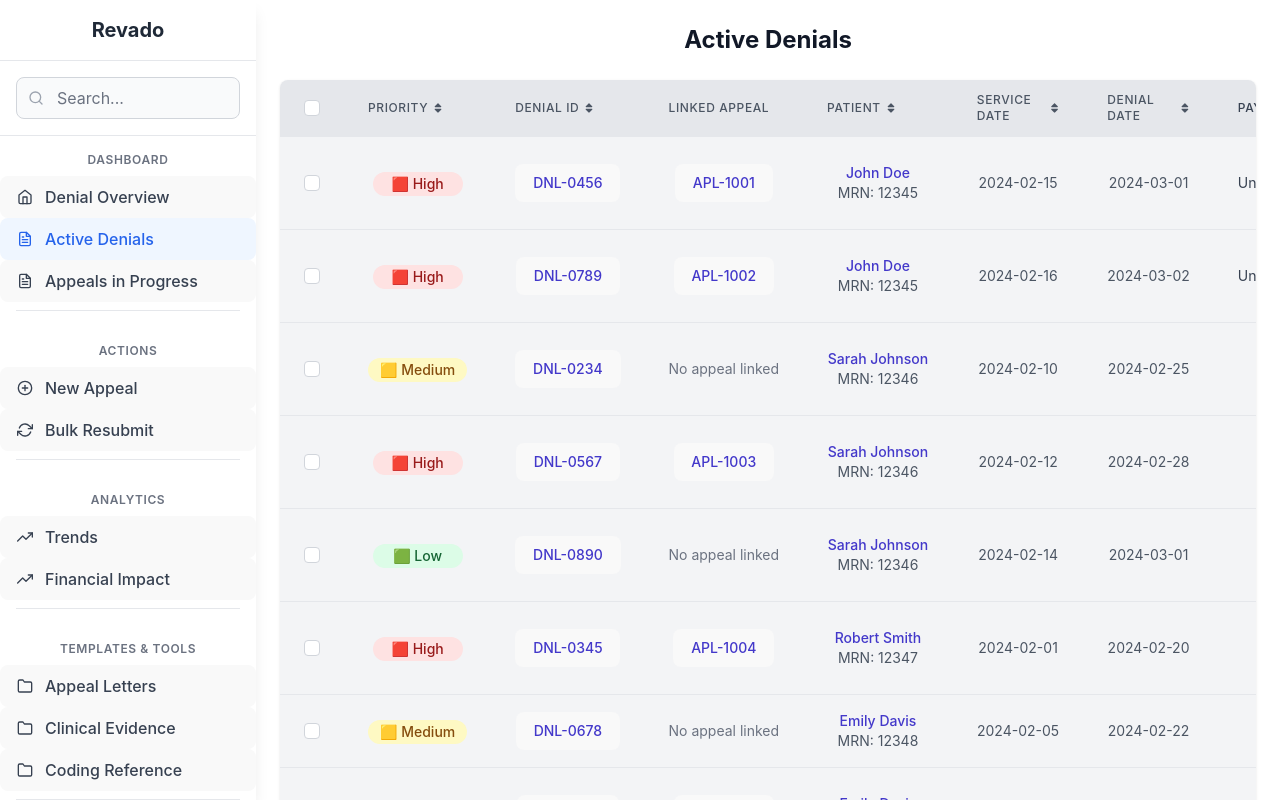
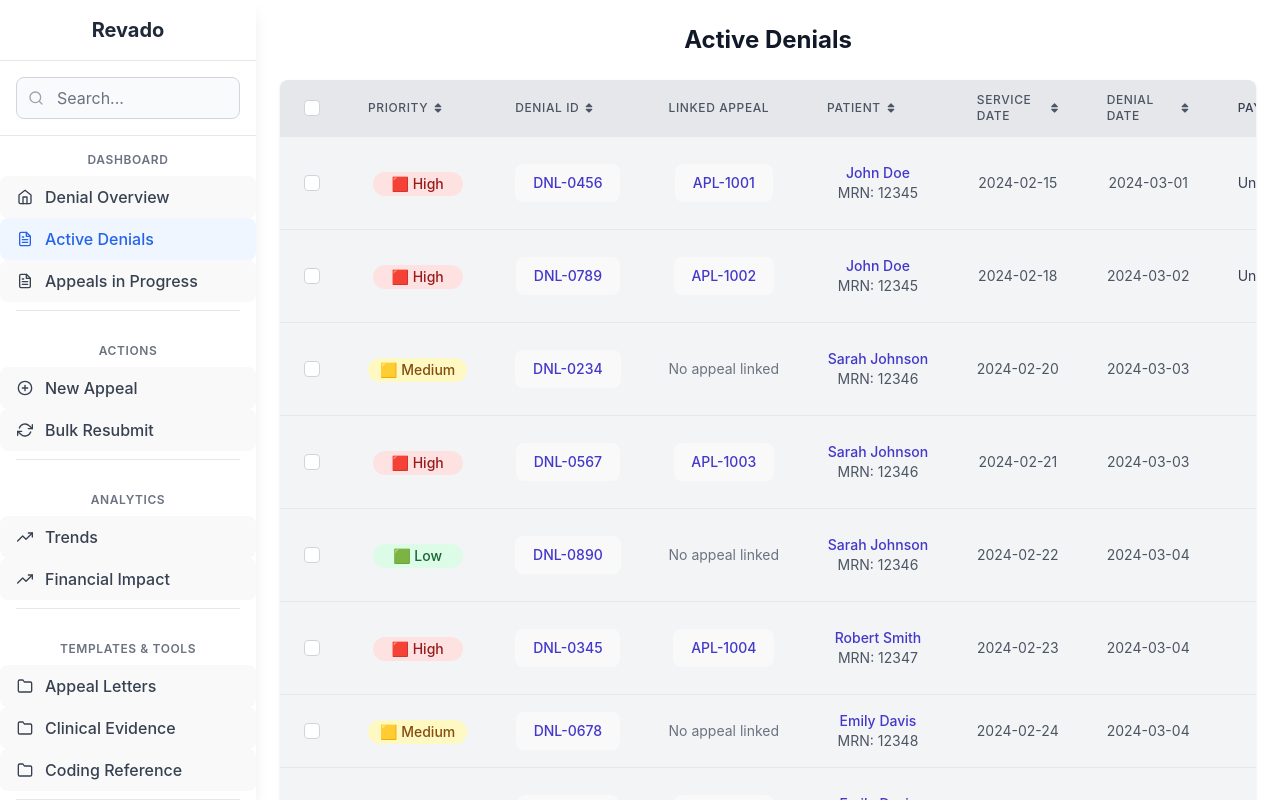
Before and after one commit to Emerge-AI/project-revado, a React (Vite) app: page /active-denials in a window 1280 px wide. Built offline with nearby package versions, Linux system fonts and the light colour scheme.

Commit message:
updated mock data

```diff
--- a/src/mockData.js
+++ b/src/mockData.js
@@ -9,7 +9,7 @@ export const denialMockData = [
         payer: 'UnitedHealthcare',
         denialReason: 'CO-22: Missing modifier',
         amount: 1200,
-        daysLeft: 5,
+        daysLeft: 10,
         status: 'Drafting Appeal',
         linkedAppealId: 'APL-1001'
     },
@@ -18,12 +18,12 @@ export const denialMockData = [
         denialId: 'DNL-0789',
         priority: 'high',
         patient: { name: 'John Doe', mrn: '12345' },
-        serviceDate: '2024-02-16',
+        serviceDate: '2024-02-18',
         denialDate: '2024-03-02',
         payer: 'UnitedHealthcare',
         denialReason: 'CO-16: Claim lacks information',
         amount: 2500,
-        daysLeft: 4,
+        daysLeft: 11,
         status: 'Under Review',
         linkedAppealId: 'APL-1002'
     },
@@ -32,12 +32,12 @@ export const denialMockData = [
         denialId: 'DNL-0234',
         priority: 'medium',
         patient: { name: 'Sarah Johnson', mrn: '12346' },
-        serviceDate: '2024-02-10',
-        denialDate: '2024-02-25',
+        serviceDate: '2024-02-20',
+        denialDate: '2024-03-03',
         payer: 'Aetna',
         denialReason: 'CO-50: Non-covered service',
         amount: 3500,
-        daysLeft: 8,
+        daysLeft: 15,
         status: 'Appeal Ready',
         linkedAppealId: null
     },
@@ -46,12 +46,12 @@ export const denialMockData = [
         denialId: 'DNL-0567',
         priority: 'high',
         patient: { name: 'Sarah Johnson', mrn: '12346' },
-        serviceDate: '2024-02-12',
-        denialDate: '2024-02-28',
+        serviceDate: '2024-02-21',
+        denialDate: '2024-03-03',
         payer: 'Aetna',
         denialReason: 'CO-97: Payment adjusted',
         amount: 1800,
-        daysLeft: 6,
+        daysLeft: 12,
         status: 'Documentation Pending',
         linkedAppealId: 'APL-1003'
     },
@@ -60,12 +60,12 @@ export const denialMockData = [
         denialId: 'DNL-0890',
         priority: 'low',
         patient: { name: 'Sarah Johnson', mrn: '12346' },
-        serviceDate: '2024-02-14',
-        denialDate: '2024-03-01',
+        serviceDate: '2024-02-22',
+        denialDate: '2024-03-04',
         payer: 'Aetna',
         denialReason: 'CO-18: Duplicate claim',
         amount: 950,
-        daysLeft: 12,
+        daysLeft: 18,
         status: 'New',
         linkedAppealId: null
     },
@@ -74,12 +74,12 @@ export const denialMockData = [
         denialId: 'DNL-0345',
         priority: 'high',
         patient: { name: 'Robert Smith', mrn: '12347' },
-        serviceDate: '2024-02-01',
-        denialDate: '2024-02-20',
+        serviceDate: '2024-02-23',
+        denialDate: '2024-03-04',
         payer: 'Cigna',
         denialReason: 'CO-11: Diagnosis inconsistent',
         amount: 4200,
-        daysLeft: 3,
+        daysLeft: 5,
         status: 'Clinical Review',
         linkedAppealId: 'APL-1004'
     },
@@ -88,12 +88,12 @@ export const denialMockData = [
         denialId: 'DNL-0678',
         priority: 'medium',
         patient: { name: 'Emily Davis', mrn: '12348' },
-        serviceDate: '2024-02-05',
-        denialDate: '2024-02-22',
+        serviceDate: '2024-02-24',
+        denialDate: '2024-03-04',
         payer: 'Blue Cross',
         denialReason: 'CO-29: Time limit expired',
         amount: 800,
-        daysLeft: 15,
+        daysLeft: 20,
         status: 'New',
         linkedAppealId: null
     },
@@ -102,12 +102,12 @@ export const denialMockData = [
         denialId: 'DNL-0901',
         priority: 'high',
         patient: { name: 'Emily Davis', mrn: '12348' },
-        serviceDate: '2024-02-08',
-        denialDate: '2024-02-24',
+        serviceDate: '2024-02-25',
+        denialDate: '2024-03-05',
         payer: 'Blue Cross',
         denialReason: 'CO-96: Non-covered charges',
         amount: 2200,
-        daysLeft: 2,
+        daysLeft: 3,
         status: 'Urgent Review',
         linkedAppealId: 'APL-1005'
     },
@@ -116,12 +116,12 @@ export const denialMockData = [
         denialId: 'DNL-0123',
         priority: 'medium',
         patient: { name: 'Michael Wilson', mrn: '12349' },
-        serviceDate: '2024-02-03',
-        denialDate: '2024-02-21',
+        serviceDate: '2024-02-26',
+        denialDate: '2024-03-05',
         payer: 'Humana',
         denialReason: 'CO-251: Medical records missing',
         amount: 3200,
-        daysLeft: 7,
+        daysLeft: 14,
         status: 'Gathering Records',
         linkedAppealId: 'APL-1006'
     },
@@ -130,12 +130,12 @@ export const denialMockData = [
         denialId: 'DNL-0432',
         priority: 'high',
         patient: { name: 'Michael Wilson', mrn: '12349' },
-        serviceDate: '2024-02-16',
-        denialDate: '2024-03-01',
+        serviceDate: '2024-02-28',
+        denialDate: '2024-03-06',
         payer: 'Medicare',
         denialReason: 'CO-197: Precertification absent',
         amount: 2800,
-        daysLeft: 4,
+        daysLeft: 8,
         status: 'Pending Provider',
         linkedAppealId: 'APL-1007'
     }
@@ -147,13 +147,13 @@ export const appealMockData = [
         linkedDenialId: 'DNL-0456',
         status: { main: 'Under Review', sub: 'Awaiting payer response' },
         assignedTo: { name: 'Dr. Smith', role: 'Coder' },
-        submittedDate: '2024-02-15',
-        expectedResponseDate: '2024-03-15',
-        daysLeft: 5,
+        submittedDate: '2024-03-02',
+        expectedResponseDate: '2024-03-30',
+        daysLeft: 24,
         appealReason: 'CO-22: Missing modifier 25',
         payer: 'Medicare',
         amountAppealed: 1500,
-        daysSinceSubmission: 12,
+        daysSinceSubmission: 4,
         actionsNeeded: 'Attach clinical notes',
         outcome: { status: 'Pending', recoveredAmount: null },
         supportingDocs: ['Appeal Letter', 'Operative Report'],
```
